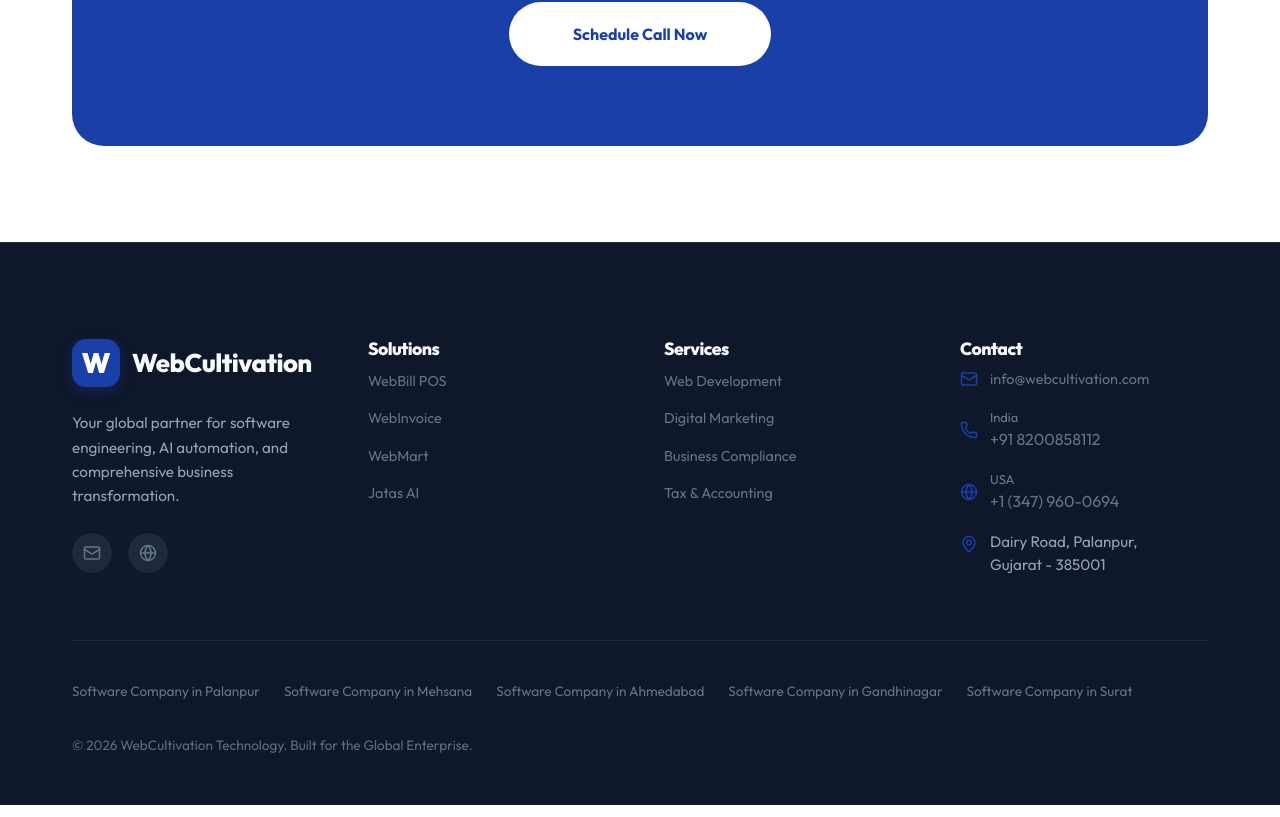
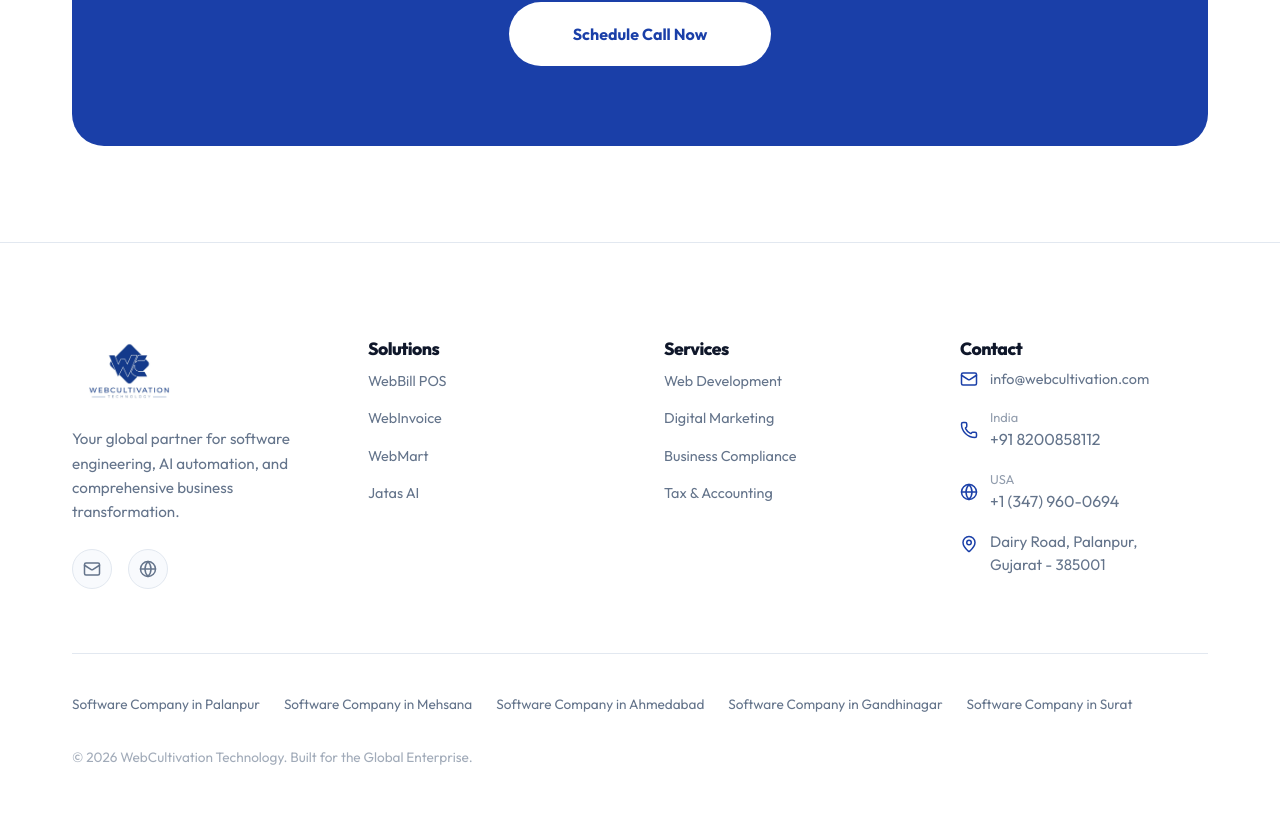
Before and after one commit to Chaudharyaryan46/webbbbsite, a React (Vite) app: page /locations/surat in a window 1280 px wide. Shown: the part 1549-2366 px from the top of the page. Built offline with nearby package versions, Linux system fonts and the light colour scheme.

Commit message:
style: changed footer to white background and added brand logo

```diff
--- a/src/components/Footer.tsx
+++ b/src/components/Footer.tsx
@@ -1,33 +1,33 @@
 import React from 'react';
 import { Link } from 'react-router-dom';
-import { Mail, Phone, MapPin, Globe } from 'lucide-react';
+import { Mail, Globe, Phone, MapPin } from 'lucide-react';
+import logoMain from '../assets/logos/logo_main.jpg';
 
 const Footer = () => {
   const currentYear = new Date().getFullYear();
 
   return (
-    <footer style={{ background: 'var(--footer-bg)', borderTop: '1px solid var(--footer-border)', paddingTop: '6rem', paddingBottom: '3rem', color: 'var(--footer-text)' }}>
+    <footer style={{ background: '#FFFFFF', borderTop: '1px solid var(--border)', paddingTop: '6rem', paddingBottom: '3rem', color: 'var(--text-muted)' }}>
       <div className="container">
         <div className="grid grid-cols-1 md-grid-cols-2 lg-grid-cols-4 gap-12" style={{ marginBottom: '4rem' }}>
 
           {/* Brand Info */}
           <div className="flex flex-col gap-6">
-            <Link to="/" className="flex items-center gap-3">
-              <div style={{ width: '48px', height: '48px', background: 'var(--primary)', borderRadius: '14px', display: 'flex', alignItems: 'center', justifyContent: 'center', fontWeight: '900', color: 'white', fontSize: '1.75rem', boxShadow: '0 4px 12px rgba(26, 63, 168, 0.4)' }}>W</div>
-              <span style={{ fontSize: '1.6rem', fontWeight: '800', color: 'var(--footer-heading)', letterSpacing: '-0.02em' }}>WebCultivation</span>
+            <Link to="/" className="flex items-center">
+              <img src={logoMain} alt="WebCultivation" style={{ height: '64px', width: 'auto' }} />
             </Link>
-            <p style={{ color: 'var(--footer-text)', fontSize: '0.95rem', lineHeight: '1.6', maxWidth: '300px' }}>
+            <p style={{ color: 'var(--text-muted)', fontSize: '0.95rem', lineHeight: '1.6', maxWidth: '300px' }}>
               Your global partner for software engineering, AI automation, and comprehensive business transformation.
             </p>
             <div className="flex gap-4">
-              <a href="mailto:info@webcultivation.com" className="footer-link" style={{ background: 'var(--footer-border)', p: '0.5rem', borderRadius: '50%', width: '40px', height: '40px', display: 'flex', alignItems: 'center', justifyContent: 'center' }}><Mail size={18} /></a>
-              <a href="https://wa.me/918200858112" className="footer-link" style={{ background: 'var(--footer-border)', p: '0.5rem', borderRadius: '50%', width: '40px', height: '40px', display: 'flex', alignItems: 'center', justifyContent: 'center' }}><Globe size={18} /></a>
+              <a href="mailto:info@webcultivation.com" className="footer-link" style={{ background: 'var(--bg-soft)', borderRadius: '50%', width: '40px', height: '40px', display: 'flex', alignItems: 'center', justifyContent: 'center', border: '1px solid var(--border)' }}><Mail size={18} /></a>
+              <a href="https://wa.me/918200858112" className="footer-link" style={{ background: 'var(--bg-soft)', borderRadius: '50%', width: '40px', height: '40px', display: 'flex', alignItems: 'center', justifyContent: 'center', border: '1px solid var(--border)' }}><Globe size={18} /></a>
             </div>
           </div>
 
           {/* Solutions */}
           <div className="flex flex-col gap-5">
-            <h4 style={{ color: 'var(--footer-heading)', fontSize: '1.1rem', fontWeight: '800', marginBottom: '0.5rem' }}>Solutions</h4>
+            <h4 style={{ color: 'var(--text)', fontSize: '1.1rem', fontWeight: '800', marginBottom: '0.5rem' }}>Solutions</h4>
             <ul className="flex flex-col gap-3">
               <li><Link to="/products/webbill" className="footer-link">WebBill POS</Link></li>
               <li><Link to="/products/webinvoice" className="footer-link">WebInvoice</Link></li>
@@ -38,7 +38,7 @@
 
           {/* Services */}
           <div className="flex flex-col gap-5">
-            <h4 style={{ color: 'var(--footer-heading)', fontSize: '1.1rem', fontWeight: '800', marginBottom: '0.5rem' }}>Services</h4>
+            <h4 style={{ color: 'var(--text)', fontSize: '1.1rem', fontWeight: '800', marginBottom: '0.5rem' }}>Services</h4>
             <ul className="flex flex-col gap-3">
               <li><Link to="/services" className="footer-link">Web Development</Link></li>
               <li><Link to="/services" className="footer-link">Digital Marketing</Link></li>
@@ -49,7 +49,7 @@
 
           {/* Contact */}
           <div className="flex flex-col gap-5">
-            <h4 style={{ color: 'var(--footer-heading)', fontSize: '1.1rem', fontWeight: '800', marginBottom: '0.5rem' }}>Contact</h4>
+            <h4 style={{ color: 'var(--text)', fontSize: '1.1rem', fontWeight: '800', marginBottom: '0.5rem' }}>Contact</h4>
             <div className="flex flex-col gap-4">
               <a href="mailto:info@webcultivation.com" className="flex items-center gap-3 footer-link">
                 <Mail size={18} style={{ color: 'var(--primary)' }} />
@@ -79,7 +79,7 @@
         </div>
 
         {/* Localized Bottom */}
-        <div style={{ borderTop: '1px solid var(--footer-border)', paddingTop: '2.5rem', marginTop: '2rem' }}>
+        <div style={{ borderTop: '1px solid var(--border)', paddingTop: '2.5rem', marginTop: '2rem' }}>
           <div style={{ display: 'flex', justifyContent: 'space-between', alignItems: 'center', flexWrap: 'wrap', gap: '2rem' }}>
             <div style={{ display: 'flex', gap: '1.5rem', flexWrap: 'wrap' }}>
               {['Palanpur', 'Mehsana', 'Ahmedabad', 'Gandhinagar', 'Surat'].map(city => (
```
